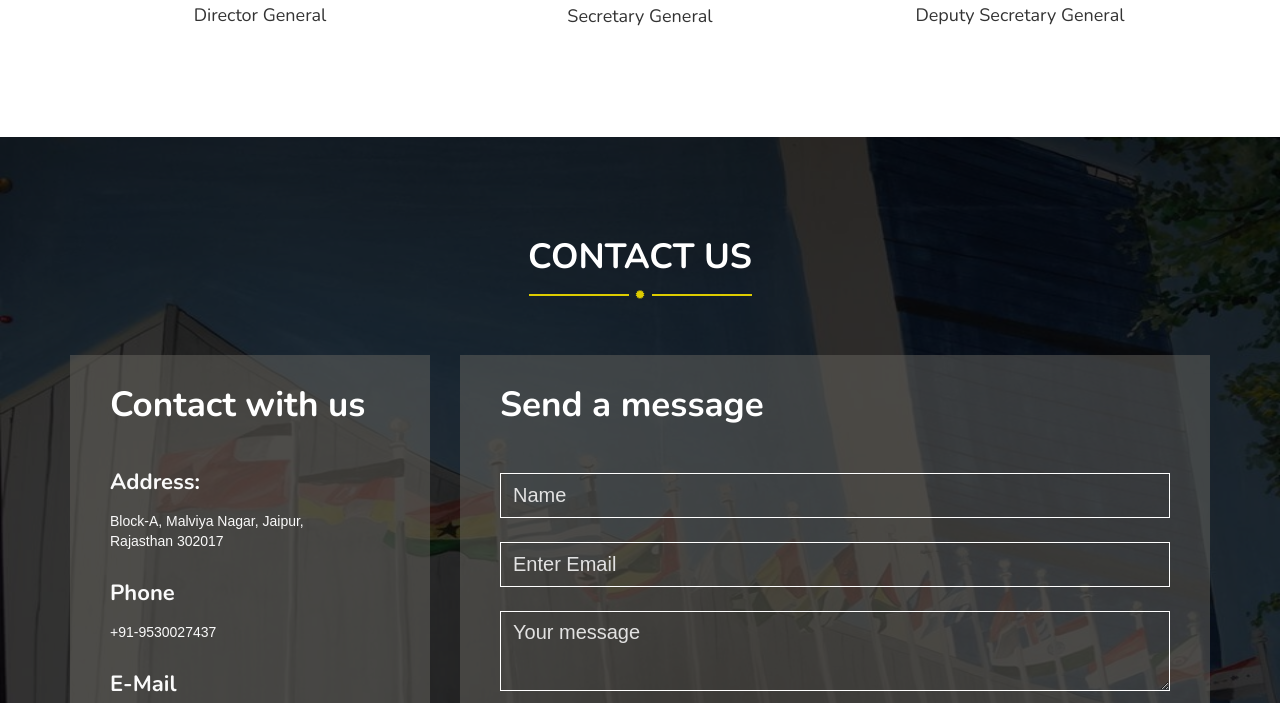
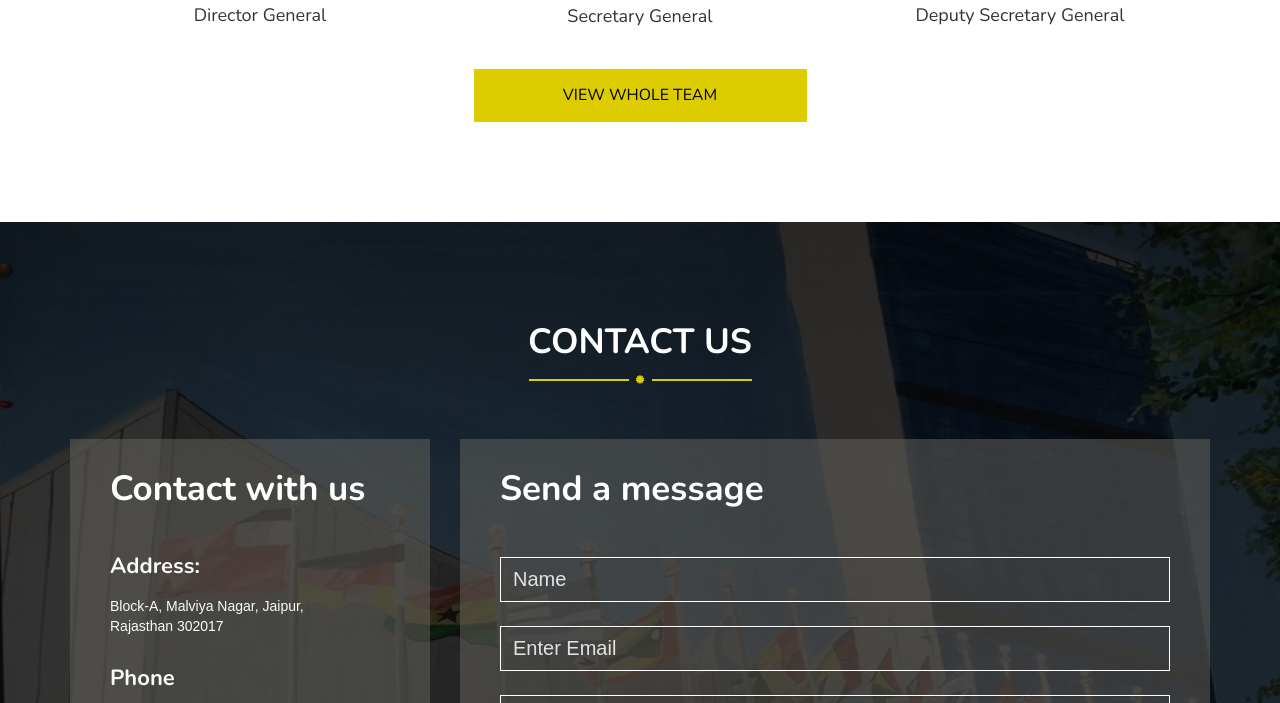
Before and after one commit to stedmundsmun/stedmundsmun.github.io, a plain HTML site: page index.html in a window 1280 px wide. Shown: the part 3937-4640 px from the top of the page. Drawn offline with nearby package versions, Linux system fonts and the light colour scheme; a web font is replaced by a local one.

Commit message:
team link added

```diff
--- a/index.html
+++ b/index.html
@@ -358,6 +358,9 @@
               <h4>Deputy Secretary General </h4>
             </div>
           </div>
+          <div class="col-md-12 text-center" style="margin-top: 2em;">
+            <a href="team.html" class="mu-readmore-c-btn" style="min-width: 30%;">VIEW WHOLE TEAM</a>
+          </div>
         </div>
       </div>
     </div>
```
